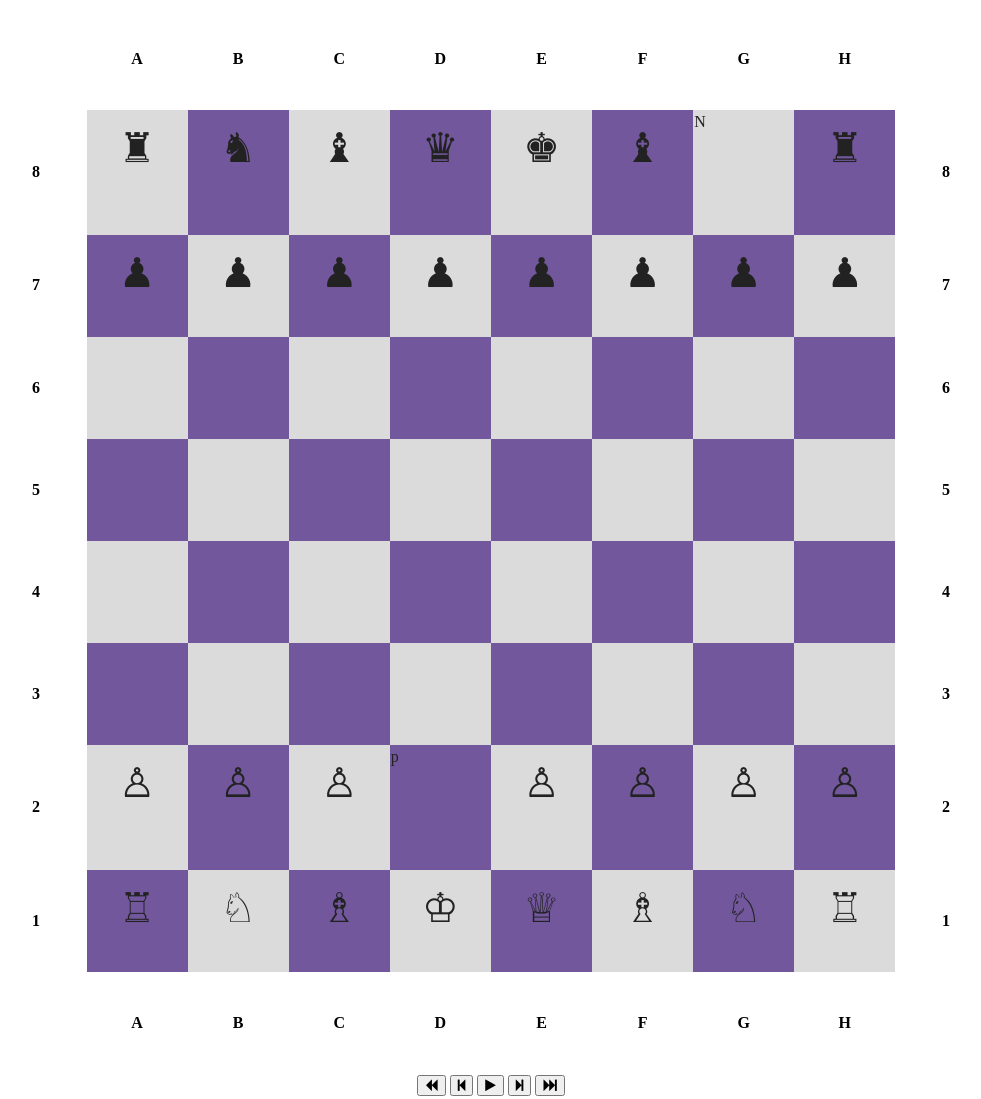
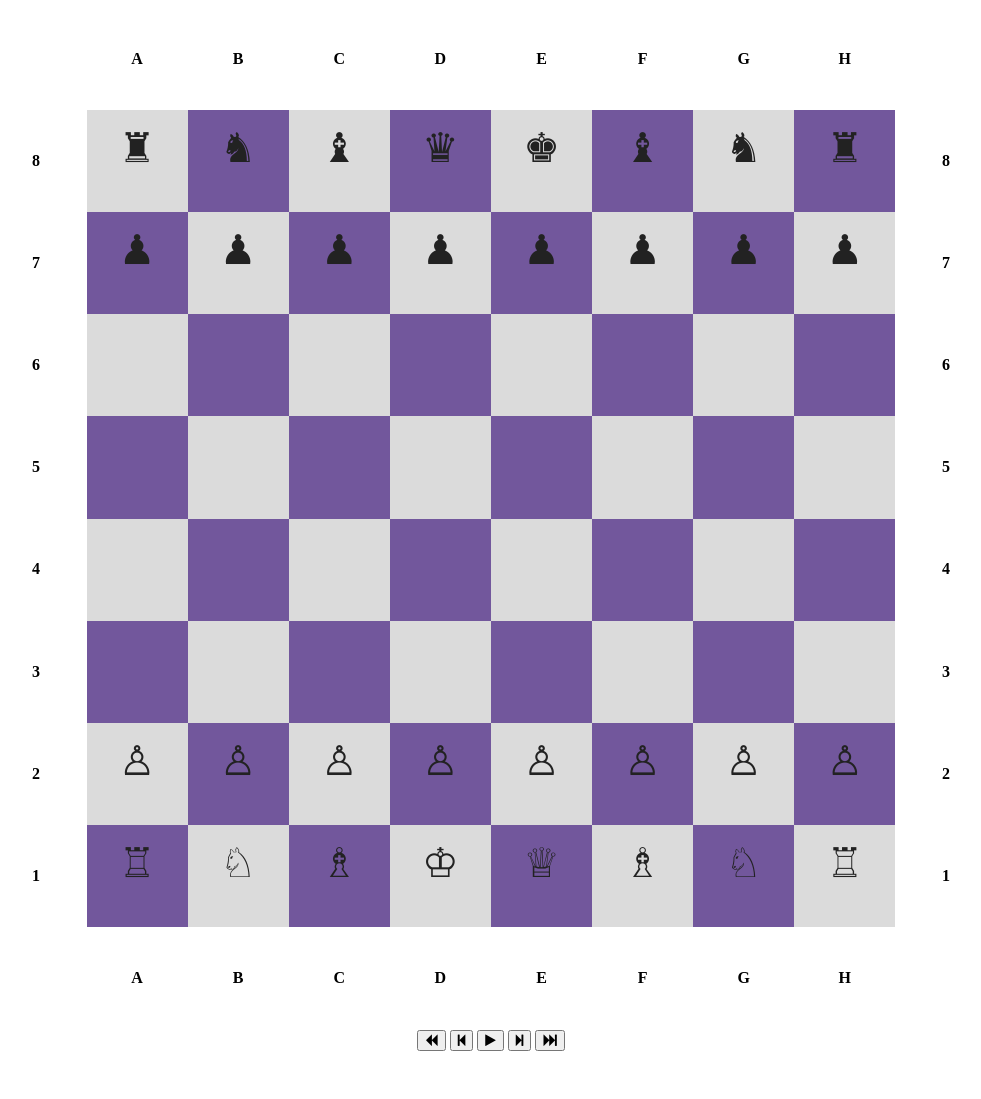
Before and after one commit to cmauban/TIY-Chessboard, a website: page index.html in a window 1280 px wide. Shown: the whole page, without its empty margins (149-1130 px from the left). After the commit the page ends 1059 px from the top, so only its background shows below. Drawn offline with nearby package versions, Linux system fonts and the light colour scheme; files that its build step writes are made by us from their sources.

Commit message:
one moves in view

```diff
--- a/index.html
+++ b/index.html
@@ -51,30 +51,6 @@
         <tbody>
         <tr class="row-8"> <!---ROW 8 OF CHESSBOARD---->
           <th>8</th>
-          <td class="light bprook"></td>
-          <td class="dark bpknight"></td>
-          <td class="light bpbishop"></td>
-          <td class="dark bpqueen"></td>
-          <td class="light bpking"></td>
-          <td class="dark bpbishop"></td>
-          <td class="light">N</td>
-          <td class="dark bprook"></td>
-          <th>8</th>
-        </tr>
-        <tr class="row-7"> <!---ROW 7---->
-          <th>7</th>
-          <td class="dark bppawn"></td>
-          <td class="light bppawn"></td>
-          <td class="dark bppawn"></td>
-          <td class="light bppawn"></td>
-          <td class="dark bppawn"></td>
-          <td class="light bppawn"></td>
-          <td class="dark bppawn"></td>
-          <td class="light bppawn"></td>
-          <th>7</th>
-        </tr>
-        <tr class="row-6"> <!---ROW 6 OF CHESSBOARD---->
-          <th>6</th>
           <td class="light"></td>
           <td class="dark"></td>
           <td class="light"></td>
@@ -83,12 +59,36 @@
           <td class="dark"></td>
           <td class="light"></td>
           <td class="dark"></td>
+          <th>8</th>
+        </tr>
+        <tr class="row-7"> <!---ROW 7---->
+          <th>7</th>
+          <td class="dark"></td>
+          <td class="light"></td>
+          <td class="dark"></td>
+          <td class="light"></td>
+          <td class="dark"></td>
+          <td class="light"></td>
+          <td class="dark"></td>
+          <td class="light"></td>
+          <th>7</th>
+        </tr>
+        <tr class="row-6"> <!---ROW 6 OF CHESSBOARD---->
+          <th>6</th>
+          <td class="light six"></td>
+          <td class="dark six"></td>
+          <td class="light six"></td>
+          <td class="dark six"></td>
+          <td class="light six"></td>
+          <td class="dark six"></td>
+          <td class="light six"></td>
+          <td class="dark six"></td>
           <th>6</th>
         </tr>
         <tr class="row-5">
           <th>5</th>
-          <td class="dark"></td>
-          <td class="light"></td>
+          <td class="dark five"></td>
+          <td class="light five"></td>
           <td class="dark"></td>
           <td class="light"></td>
           <td class="dark"></td>
@@ -99,18 +99,42 @@
         </tr>
         <tr class="row-4">
           <th>4</th>
-          <td class="light"></td>
-          <td class="dark"></td>
-          <td class="light"></td>
-          <td class="dark"></td>
-          <td class="light"></td>
-          <td class="dark"></td>
-          <td class="light"></td>
-          <td class="dark"></td>
+          <td class="light four"></td>
+          <td class="dark four"></td>
+          <td class="light four"></td>
+          <td class="dark four"></td>
+          <td class="light four"></td>
+          <td class="dark four"></td>
+          <td class="light four"></td>
+          <td class="dark four"></td>
           <th>4</th>
         </tr>
         <tr class="row-3">
           <th>3</th>
+          <td class="dark three"></td>
+          <td class="light three"></td>
+          <td class="dark three"></td>
+          <td class="light three"></td>
+          <td class="dark three"></td>
+          <td class="light three"></td>
+          <td class="dark three"></td>
+          <td class="light three"></td>
+          <th>3</th>
+        </tr>
+        <tr class="row-2">
+          <th>2</th>
+          <td class="light two"></td>
+          <td class="dark two"></td>
+          <td class="light two"></td>
+          <td class="dark two"></td>
+          <td class="light two"></td>
+          <td class="dark two"></td>
+          <td class="light two"></td>
+          <td class="dark two"></td>
+          <th>2</th>
+        </tr>
+        <tr class="row-1">
+          <th>1</th>
           <td class="dark"></td>
           <td class="light"></td>
           <td class="dark"></td>
@@ -119,30 +143,6 @@
           <td class="light"></td>
           <td class="dark"></td>
           <td class="light"></td>
-          <th>3</th>
-        </tr>
-        <tr class="row-2">
-          <th>2</th>
-          <td class="light wppawn"></td>
-          <td class="dark wppawn"></td>
-          <td class="light wppawn"></td>
-          <td class="dark">p</td>
-          <td class="light wppawn"></td>
-          <td class="dark wppawn"></td>
-          <td class="light wppawn"></td>
-          <td class="dark wppawn"></td>
-          <th>2</th>
-        </tr>
-        <tr class="row-1">
-          <th>1</th>
-          <td class="dark wprook"></td>
-          <td class="light wpknight"></td>
-          <td class="dark wpbishop"></td>
-          <td class="light wpking"></td>
-          <td class="dark wpqueen"></td>
-          <td class="light wpbishop"></td>
-          <td class="dark wpknight"></td>
-          <td class="light wprook"></td>
           <th>1</th>
         </tr>
 
@@ -174,6 +174,7 @@
         <script src="js/plugins.js"></script>
         <script src="js/main.js"></script>
         <script src="js/controllers.js"></script>
+        <script src="js/view-helpers.js"></script>
 
 
         <!-- Google Analytics: change UA-     -  to be your site's ID. -->
--- a/js/controllers.js
+++ b/js/controllers.js
@@ -28,46 +28,51 @@ var gameboard = game.board();
       console.log('next move');
       game.next(); //LOGS/APPLIES NEXT MOVE: Tell the Model -- `game` -- to advance to the next move...
 
-    // jQuery(gameboard).each(function(rank,row){
-    //   jQuery(row).each(function(file, piece){
-    //
-    //   var $square = $chessboard
-    //     .find('tr').eq(rank)
-    //     .find('td').eq(file);
-    //
-    //   // console.log($square.get(),rank,file,piece);
-    //
-    //   if (piece) $square.text(piece);
-    //
-    //   if (piece === 'p') {
-    //     $square.addClass('wppawn');
-    //   }
+      jQuery(gameboard).each(function(rank, row){
+        jQuery(row).each(function(file, piece){
 
-      // $('td:eq(3)').removeClass('wppawn');
+          var $square = $chessboard
+            .find('tr').eq(6) // Get the `tr` inside the `chessboard` for the `rank`
+            .find('td').eq(3);
 
-      // if (piece === 'p') {
-      //   $square.addClass('wppawn');
-      // }
+          var $tosquare = $chessboard
+            .find('tr').eq(4)
+            .find('td').eq(3);
 
-      // if (piece === 'K') {
-      //   $square.addClass('bpknight');
-      // }
+      if (piece === 'p')
+        $square.removeClass('wppawn');
+        $tosquare.addClass('wppawn');
 
 
-      // $('td:eq(6)').removeClass('bpknight');
-      // $square.removeClass('wppawn');
 
-      // if (piece) $square.text(piece)
-      //   .addClass('wppawn'); //convert square to class name
-      //   // $square.removeClass(''); //add names to td instead
-      //
-      // if (piece) $square.get('N');
-      //   $square.addClass('bpknight'); //convert square to class name
-        // $square.removeClass('wppawn'); //add names to td instead
+          var $square = $chessboard
+            .find('tr').eq(0)
+            .find('td').eq(6);
+
+          var $tosquare = $chessboard
+            .find('tr').eq(2)
+            .find('td').eq(5);
+
+      if (piece === 'N')
+        $square.removeClass('bpknight');
+        $tosquare.addClass('bpknight');
+
 
    //
-  //     });
-  //  });
+  //     // $('td:eq(6)').removeClass('bpknight');
+  //     // $square.removeClass('wppawn');
+   //
+  //     // if (piece) $square.text(piece)
+  //     //   .addClass('wppawn'); //convert square to class name
+  //     //   // $square.removeClass(''); //add names to td instead
+  //     //
+  //     // if (piece) $square.get('N');
+  //     //   $square.addClass('bpknight'); //convert square to class name
+  //       // $square.removeClass('wppawn'); //add names to td instead
+   //
+   //
+      });
+   });
 });
      // Tell the View -- `.chessboard` -- to update the position of the pieces based on `game.board()`
 
--- a/js/main.js
+++ b/js/main.js
@@ -55,13 +55,6 @@
 
   ]; // END moves
 
-  // [ [6,3], [0,6], [6,2], [1,4], [6,6], [1,3], [7,5], [0,5], [7,6] ], //from locations
-  // [ [4,3], [2,5], [4,2], [2,4], [5,6], [3,3], [6,6], [1,4], [5,5] ] //to locations
-
-    // console.log(from[[0]], to[[0]]); //logging first value in both indexs
-
-// var current = [];
-// var counter = 0; //initial start
 
     //globals is an object. globals.game is assigned a dictionary
   // You don't need to understand `globals` yet...
@@ -133,7 +126,7 @@
      */
     end: function(){
 
-      for (counter = 0; counter <= moves.length; counter++ ){ //iterating through each move
+      for (counter = 0; counter < moves.length; counter++ ){ //iterating through each move
         var currentFrom = moves[counter].from; //applying each from move
         var currentTo = moves[counter].to; //applying each to move
 
@@ -182,8 +175,8 @@
 
     applyMove: function(from, to){
 
-      board[to.rank][to.file] = board[from.rank][from.file];
-      board[from.rank][from.file] = null;
+      board[to.rank][to.file] = board[from.rank][from.file]; //to is assigned from position
+      board[from.rank][from.file] = null; //from is assigned null
 
       console.log(game.tracer(game.applyMove)); //invokes applyMove in the console with button
 
--- /dev/null
+++ b/js/view-helpers.js
@@ -0,0 +1,88 @@
+;(function(globals){ // That damn IIFE again!
+// Your code BELOW here...
+
+  // Because the game board only corresponds to the `tbody` element...
+  var $chessboard = jQuery('.chessboard tbody');
+  // I always start variable names with `$` when they reference `jQuery.Collection` values
+
+  var gameboard = game.board();
+
+  // You could also use nested `for` loops, but this is better...
+  jQuery(gameboard).each(function(rank, row){
+    jQuery(row).each(function(file, piece){
+      // http://stackoverflow.com/questions/1442925/how-to-get-nth-jquery-element
+      var $square = $chessboard
+        .find('tr').eq(rank) // Get the `tr` inside the `chessboard` for the `rank`
+        .find('td').eq(file) // Get the `td` inside the `tr` for the `file`
+
+      console.log($square.get(), rank, file, piece);
+      // Use the log, Luke!
+
+      if (piece) $square.get(piece); // Not _exactly_ what we discussed in class...
+        // Convert `square` to class name(s)
+
+        if (piece === 'p') {
+          $square.addClass('wppawn');
+        }
+
+        if (piece === 'r') {
+          $square.addClass('wprook');
+        }
+
+        if (piece === 'n') {
+          $square.addClass('wpknight');
+        }
+
+        if (piece === 'b') {
+          $square.addClass('wpbishop');
+        }
+
+        if (piece === 'q') {
+          $square.addClass('wpqueen');
+        }
+
+        if (piece === 'k') {
+          $square.addClass('wpking');
+        } //END WHITE PIECES
+
+
+        if (piece === 'P') {
+          $square.addClass('bppawn');
+        } //START BLACK PIECES
+
+        if (piece === 'R') {
+          $square.addClass('bprook');
+        }
+
+        if (piece === 'N') {
+          $square.addClass('bpknight');
+        }
+
+        if (piece === 'B') {
+          $square.addClass('bpbishop');
+        }
+
+        if (piece === 'Q') {
+          $square.addClass('bpqueen');
+        }
+
+        if (piece === 'K') {
+          $square.addClass('bpking');
+        } //END BLACK PIECES
+
+
+        // $('td:eq(3)').removeClass('wppawn');
+        //
+        // if (piece === 'p') {
+        //   $square.addClass('wppawn');
+        // }
+        //
+        // if (piece === 'K') {
+        //   $square.addClass('bpknight');
+        // }
+        // TODO: Add class name(s) to `td` instead
+    });
+  });
+
+// Don't go breaking my IIFE...
+})(window || module && module.exports || this);
--- a/scss/main.scss
+++ b/scss/main.scss
@@ -201,11 +201,11 @@ textarea {
    }
 
    .wpking::before {
-     content: "\2654";
+     content: "\2655";
    }
 
    .wpqueen::before {
-     content: "\2655";
+     content: "\2654";
    }
 
    .wppawn::before {
```
